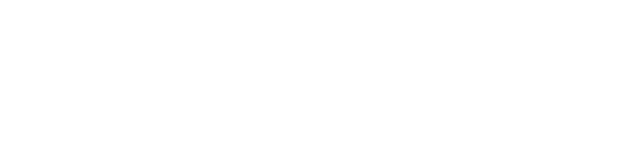
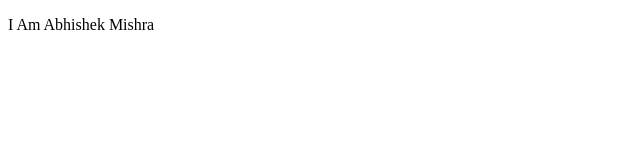
Before and after one commit to lkmnpo0987/myfirstrepo, a plain HTML site: page index.html in a window 1280 px wide. Shown: the whole page, without its empty margins (0-640 px from the left). Drawn offline with Linux system fonts and the light colour scheme.

Commit message:
now time to revert

```diff
--- a/index.html
+++ b/index.html
@@ -7,6 +7,6 @@
     <title>Document</title>
 </head>
 <body>
-
+    <p> I Am Abhishek Mishra</p>
 </body>
 </html>
```
